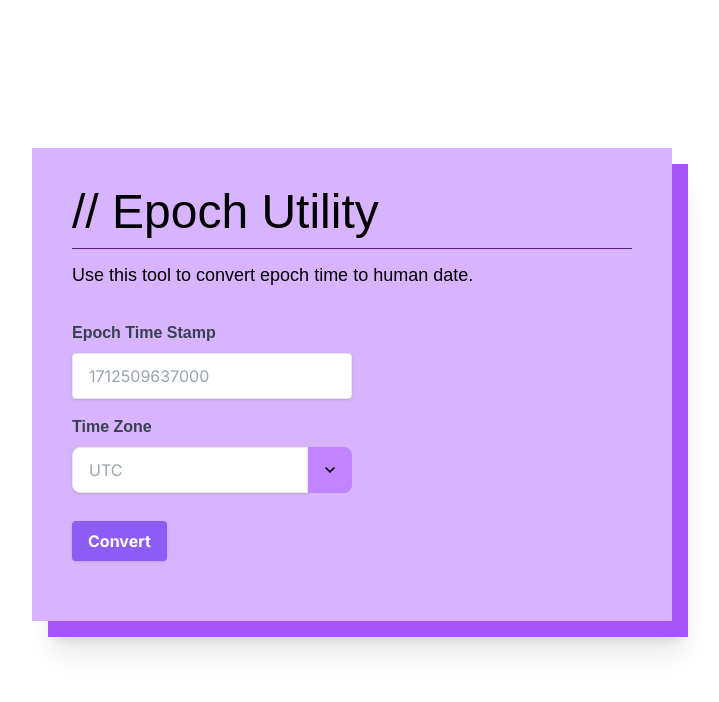
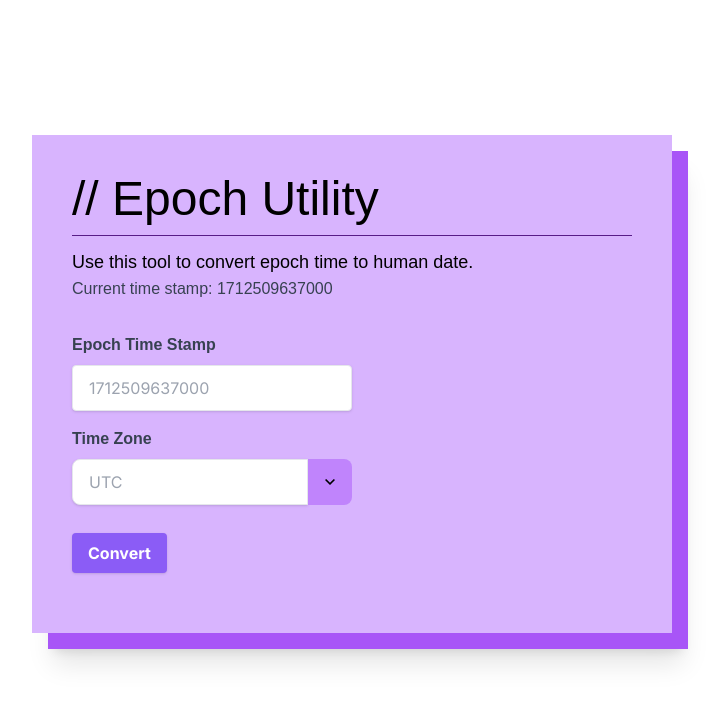
Before and after one commit to asiddiqi18/ReactEpochConverter, a Next.js app: page / in a window 1280 px wide. Shown: the top 702 px of the page, without its empty margins (272-991 px from the left). Built offline with nearby package versions, Linux system fonts and the light colour scheme.

Commit message:
show current time stamp in text

```diff
--- a/src/app/card-content.tsx
+++ b/src/app/card-content.tsx
@@ -2,7 +2,7 @@
 
 import { DateDisplay } from "./date-display";
 import { FormContent } from "./form-content";
-import { useState } from "react";
+import { useEffect, useState } from "react";
 
 export interface CalendarDate {
   day: string;
@@ -51,6 +51,14 @@ export const CardContent: React.FC = () => {
     setFormattedDate({ day, time, dayOfWeek, timeZoneName });
   };
 
+  const [currentEpochTimestampString, setCurrentEpochTimestampString] =
+    useState("");
+
+  useEffect(() => {
+    const timestamp = Date.now().toString();
+    setCurrentEpochTimestampString(timestamp);
+  }, []);
+
   return (
     <div className="m-6">
       <div className="assistant-regular text-4xl md:text-5xl">
@@ -60,9 +68,16 @@ export const CardContent: React.FC = () => {
       <div className="w-full assistant-regular text-md md:text-lg">
         Use this tool to convert epoch time to human date.
       </div>
+      <span className="w-full assistant-regular text-sm md:text-base text-gray-700">
+        {`Current time stamp: ${currentEpochTimestampString}`}
+      </span>
+
       <div className="flex flex-col md:flex-row mt-8">
         <div className="w-full md:w-1/2">
-          <FormContent onSubmit={onFormSubmit} />
+          <FormContent
+            placeholder={currentEpochTimestampString}
+            onSubmit={onFormSubmit}
+          />
         </div>
         <div className="w-full md:w-1/2">
           <DateDisplay calendarDate={formattedDate} />
```
